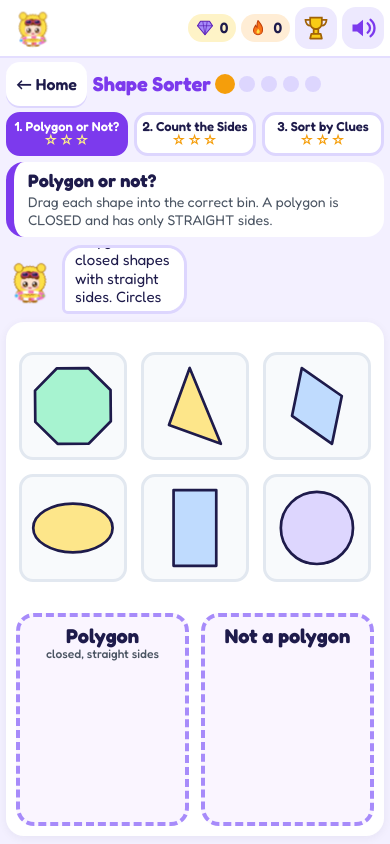
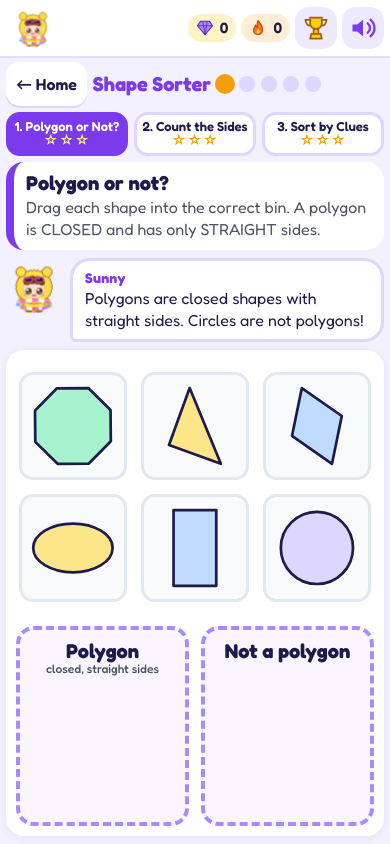
Before and after one commit to Akbar300/pollys-polygon-playground, a plain HTML site: page index.html in a window 390 px wide. Both pictures are taken after a click on the button 195 px from the left and 444 px from the top of the page. Drawn offline with Linux system fonts and the light colour scheme.

Commit message:
Fix squeezed helper speech on phones, keep bin labels clear of shapes, and collapse the empty tray after sorting.

```diff
--- a/index.html
+++ b/index.html
@@ -222,7 +222,7 @@ main{flex:1;min-height:0;overflow:auto;-webkit-overflow-scrolling:touch}
 .act.playfull .actionbar,.act.playfull .panel > .mascot-row{flex:0 1 42%;margin:0;flex-direction:row;align-items:center;gap:8px;max-width:46%;min-width:0}
 .act.playfull .actionbar .mascot-row{margin:0;flex:1 1 auto;min-width:0;align-items:center}
 .act.playfull .actionbar .mascot,.act.playfull .panel .mascot{width:56px;height:56px;flex:none}
-.act.playfull .actionbar .bubble,.act.playfull .panel .bubble{min-height:44px;max-height:4.6em;overflow:auto;font-size:15px;padding:6px 10px;line-height:1.25}
+.act.playfull .actionbar .bubble,.act.playfull .panel .bubble{min-height:0;max-height:none;overflow:visible;height:auto;font-size:16px;padding:8px 12px;line-height:1.35}
 .act.playfull .abtns{flex:none}
 .act.playfull .abtns .helpbtn{min-height:48px;padding:6px 12px;font-size:16px}
 .act.playfull .actionbar{position:static;background:transparent;box-shadow:none;padding:0}
@@ -236,9 +236,16 @@ main{flex:1;min-height:0;overflow:auto;-webkit-overflow-scrolling:touch}
 .act.playfull .sorter{height:100%;min-height:0;padding:10px;gap:12px;box-sizing:border-box}
 .act.playfull .tray{flex:1 1 auto;min-height:0;gap:14px;align-content:center;justify-content:center}
 .act.playfull .bins{flex:1 1 auto;min-height:0;height:auto;gap:12px;align-items:stretch}
-.act.playfull .bin{min-height:0;height:100%;padding:8px;gap:6px}
-.act.playfull .bin-items{flex:1;min-height:0;align-content:center;align-items:center;gap:8px}
-.act.playfull .bin-label{font-size:20px}
+.act.playfull .bin{min-height:0;height:100%;padding:8px;gap:6px;display:flex;flex-direction:column;overflow:hidden}
+.act.playfull .bin-label{flex:0 0 auto;position:relative;z-index:2;background:#FAF5FF;padding:2px 4px 6px;font-size:20px}
+.act.playfull .bin-items{flex:1 1 auto;min-height:0;overflow:auto;align-content:safe center;align-items:center;justify-content:center;gap:8px}
+.act.playfull .sorter.bottom.tray-empty{grid-template-columns:minmax(0,1fr);grid-template-rows:minmax(0,1fr)}
+.act.playfull .sorter.bottom.tray-empty .tray{display:none}
+.act.playfull .sorter.bottom.tray-empty .bins{height:100%;min-height:0}
+.act.playfull .sorter.split2.tray-empty{grid-template-columns:1fr 1fr;grid-template-rows:minmax(0,1fr)}
+.act.playfull .sorter.split2.tray-empty .tray{display:none}
+.act.playfull .sorter.split2.tray-empty .bin:nth-child(1){grid-column:1;grid-row:1}
+.act.playfull .sorter.split2.tray-empty .bin:nth-child(2){grid-column:2;grid-row:1}
 .act.playfull .sorter.split2{display:grid;grid-template-columns:minmax(170px,.82fr) minmax(0,1.7fr) minmax(170px,.82fr);grid-template-rows:minmax(0,1fr);align-items:stretch}
 .act.playfull .sorter.split2 .tray{grid-column:2;grid-row:1;min-width:0;min-height:0;flex:unset}
 .act.playfull .sorter.split2 .bins{display:contents}
@@ -257,10 +264,17 @@ main{flex:1;min-height:0;overflow:auto;-webkit-overflow-scrolling:touch}
 }
 @media (max-width:560px){
   .act.playfull .tile{width:auto;height:auto}
-  .act.playfull .prompt h2{font-size:18px}
-  .act.playfull .prompt p{font-size:14px}
-  .act.playfull .actionbar,.act.playfull .panel > .mascot-row{max-width:48%;flex-basis:48%}
-  .act.playfull .actionbar .mascot,.act.playfull .panel .mascot{width:48px;height:48px}
+  .act.playfull .panel,.act.playfull .panel.slim{flex-direction:column;align-items:stretch;flex-wrap:nowrap;gap:8px}
+  .act.playfull .prompt{flex:0 0 auto;width:100%;max-width:none;padding:10px 12px}
+  .act.playfull .prompt h2{font-size:20px}
+  .act.playfull .prompt p{font-size:16px;line-height:1.35}
+  .act.playfull .actionbar,.act.playfull .panel > .mascot-row{max-width:none;flex:0 0 auto;flex-basis:auto;width:100%;align-items:flex-start}
+  .act.playfull .actionbar{flex-direction:column;align-items:stretch}
+  .act.playfull .actionbar .mascot-row{width:100%;max-width:none;flex:0 0 auto}
+  .act.playfull .actionbar .bubble,.act.playfull .panel .bubble{max-height:none;overflow:visible;height:auto;flex:1 1 auto;min-width:0;font-size:16px;line-height:1.35;padding:8px 12px}
+  .act.playfull .actionbar .mascot,.act.playfull .panel .mascot{width:56px;height:56px}
+  .act.playfull .abtns{width:100%}
+
   .act.playfull .sorter.split2{grid-template-columns:minmax(0,1fr);grid-template-rows:minmax(0,1.2fr) minmax(120px,.9fr) minmax(120px,.9fr)}
   .act.playfull .sorter.split2 .tray{grid-column:1;grid-row:1}
   .act.playfull .sorter.split2 .bin:nth-child(1){grid-column:1;grid-row:2}
@@ -629,7 +643,7 @@ const api={
  good(msg,x,y){if(!run||run.solved)return;run.solved=true;st.correct++;st.streak++;st.bestStreak=Math.max(st.bestStreak,st.streak);let pts=10+(run.roundMistakes===0?5:0);if(st.streak>0&&st.streak%5===0)pts+=10;st.points+=pts;save();sfx.good();confetti(x??innerWidth/2,y??innerHeight/2,70);say(`${pick(CHEERS)} ${msg} (+${pts})`,'happy');updateHud();run.dots.children[run.round].className='dot done';checkBadges();showNext()},
  bad(t){if(!run||run.solved)return;run.mistakes++;run.roundMistakes++;st.streak=0;save();sfx.bad();say(t,'bad');updateHud()}
 };
-function showNext(){const last=run.round===4;const b=h('button',{class:'btn go next',id:'nextBtn',onclick:()=>{if(last)levelDone();else{run.round++;startRound()}}},last?'Finish level ★':'Next ▶');run.controls.append(b);setTimeout(()=>{if(b.isConnected)b.scrollIntoView({block:'nearest',behavior:'smooth'})},50)}
+function showNext(){const last=run.round===4;const b=h('button',{class:'btn go next',id:'nextBtn',onclick:()=>{if(last)levelDone();else{run.round++;startRound()}}},last?'Finish level ★':'Next ▶');run.controls.append(b);scheduleFit();setTimeout(()=>{if(b.isConnected)b.scrollIntoView({block:'nearest',behavior:'smooth'})},50)}
 function showActivity(id,lvl=0){closeModal();const act=ACTS.find(a=>a.id===id);main.innerHTML='';main.scrollTop=0;
  const tabs=h('div',{class:'levels'},act.levels.map((n,i)=>h('button',{class:'lvl'+(i===lvl?' on':''),onclick:()=>showActivity(id,i)},`${i+1}. ${n}`,h('small',{},starStr(levelStars(id,i))))));
  const dots=h('div',{class:'dots',title:'Rounds'},[0,1,2,3,4].map(()=>h('span',{class:'dot'})));
@@ -657,16 +671,22 @@ function fitSorter(){if(!run||!run.stage)return;const wrap=run.stage.querySelect
   let layout=wrap.dataset.laid;
   if(!layout){layout='bottom';if(bins.length===2&&W>=700){const side=tileFit(W*0.52,H-20,nTiles);const bot=tileFit(W-20,H*0.55,nTiles);if(side>=bot*0.92)layout='split2'}wrap.dataset.laid=layout}
   wrap.classList.toggle('split2',layout==='split2');wrap.classList.toggle('bottom',layout==='bottom');wrap.classList.remove('side');
+  const nLeft=tray.querySelectorAll(':scope > .tile').length;
+  wrap.classList.toggle('tray-empty',nLeft===0);
   const sizeTray=()=>{const tiles=[...tray.querySelectorAll(':scope > .tile')];const n=tiles.length;if(!n)return 0;
     let best=tileFit(tray.clientWidth,tray.clientHeight,n);
     best=Math.max(88,Math.min(best||88,260));
     tiles.forEach(t=>{t.style.width=t.style.height=best+'px'});return best};
   const sizeBins=(traySize)=>{bins.forEach(b=>{const box=b.querySelector('.bin-items');if(!box)return;
-    const bt=[...box.querySelectorAll('.tile')];const bw=box.clientWidth||b.clientWidth;const label=b.querySelector('.bin-label');
-    const lh=label?label.getBoundingClientRect().height+8:28;const bh=Math.max(48,(b.clientHeight||80)-lh);
-    const m=Math.max(bt.length,2);const cols=Math.min(m,Math.max(2,Math.floor(bw/72)));
-    let bs=Math.floor(Math.min(traySize?traySize*.78:140,(bw-8)/Math.max(1,Math.min(m,cols))-8,(bh-8)/Math.max(1,Math.ceil(m/Math.max(cols,1)))-6));
-    bs=Math.max(64,Math.min(bs,160));bt.forEach(t=>{t.style.width=t.style.height=bs+'px'})})};
+    const bt=[...box.querySelectorAll('.tile')];if(!bt.length)return;
+    const label=b.querySelector('.bin-label');
+    const lh=label?Math.ceil(label.getBoundingClientRect().height)+12:32;
+    const bw=Math.max(40,(box.clientWidth||b.clientWidth)-4);
+    const bh=Math.max(40,(b.clientHeight||80)-lh);
+    const m=bt.length;let bs=56;
+    for(let cols=m;cols>=1;cols--){const rows=Math.ceil(m/cols);const s=Math.floor(Math.min((bw-8-(cols-1)*8)/cols,(bh-8-(rows-1)*8)/rows));if(s>bs)bs=s}
+    if(traySize)bs=Math.min(bs,Math.round(traySize*0.9));
+    bs=Math.max(56,Math.min(bs,160));bt.forEach(t=>{t.style.width=t.style.height=bs+'px'})})};
   const ts=sizeTray();sizeBins(ts);
 }
 function layoutPlayControls(){if(!run||!run.controls)return;const c=run.controls;if(!c.closest('.playfull'))return;
```
